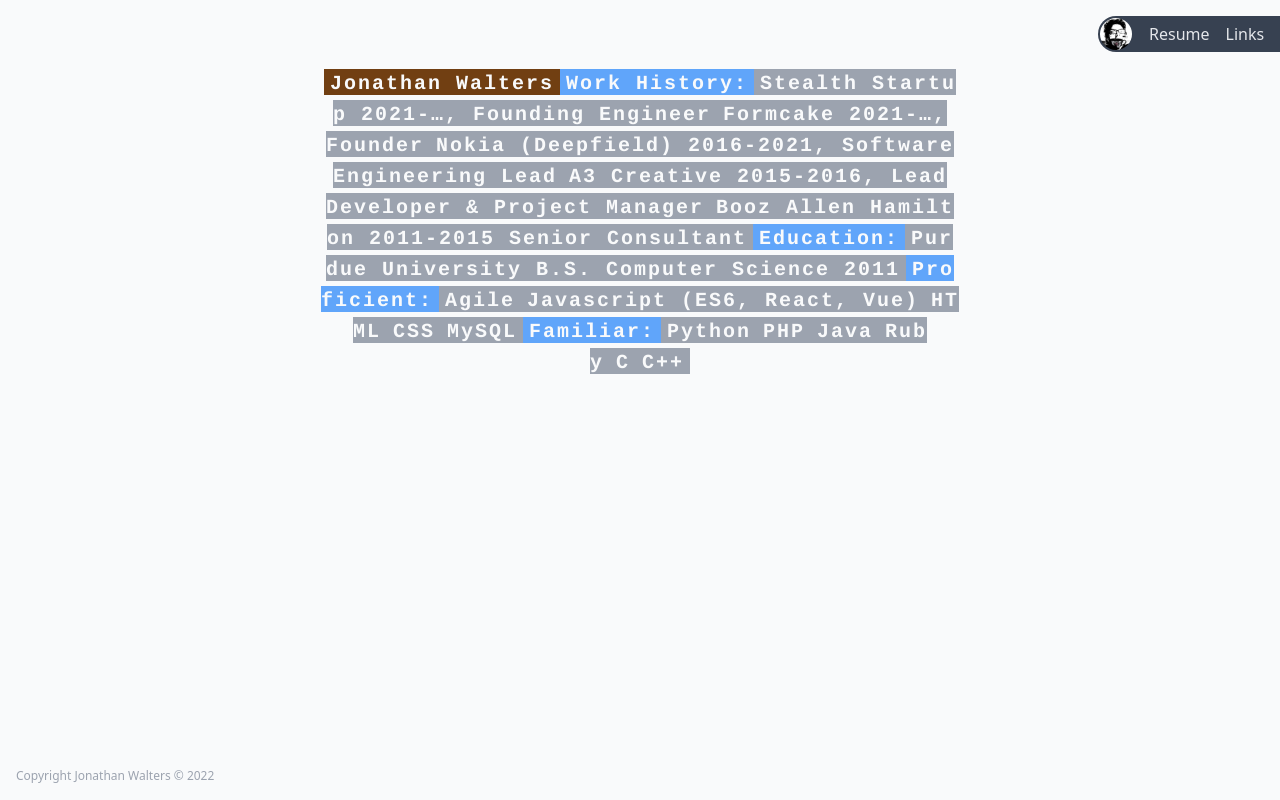
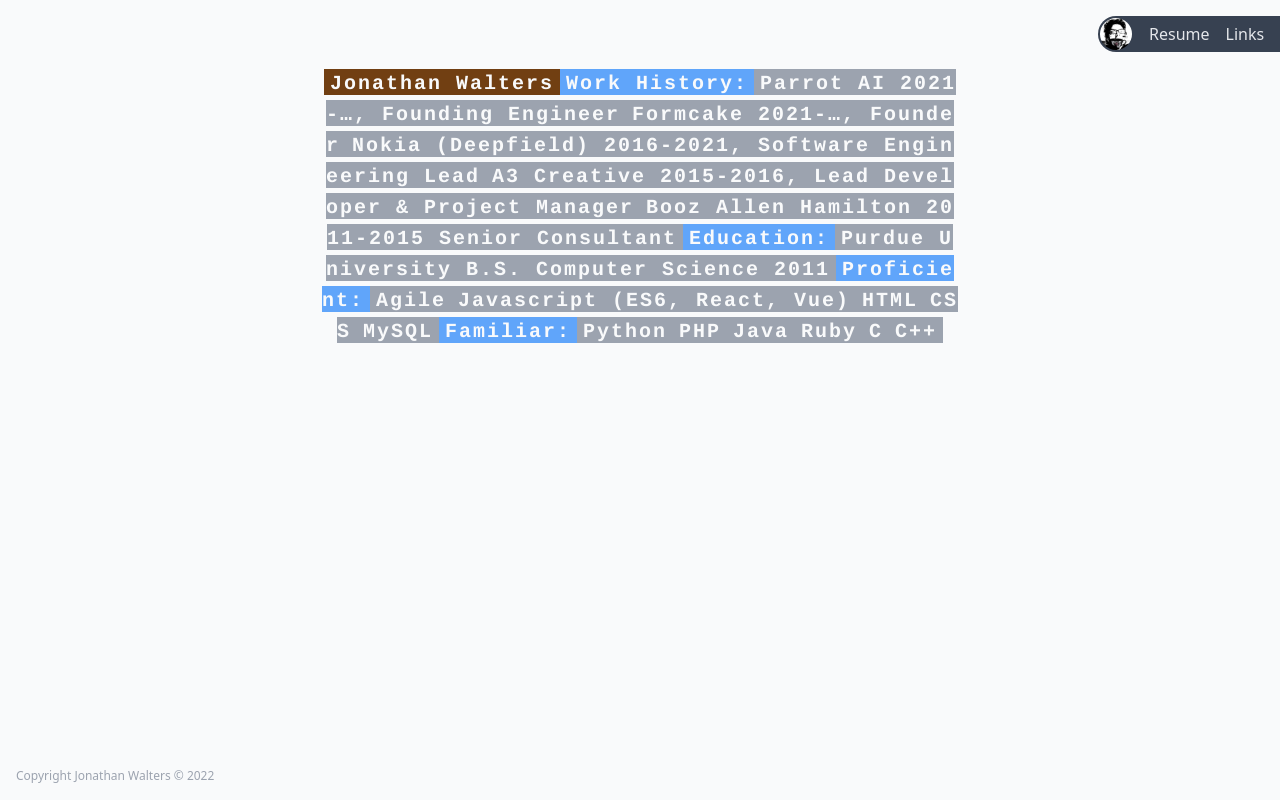
Before and after one commit to Chalks/chalks.github.io, a Nuxt app: page /resume in a window 1280 px wide. Built offline with nearby package versions, Linux system fonts and the light colour scheme.

Commit message:
update resume and links

```diff
--- a/src/pages/links.vue
+++ b/src/pages/links.vue
@@ -13,6 +13,7 @@
         <div class="pillar">
             <h2 class="pillar-word">games</h2>
             <a href="https://lichess.org" target="_blank" class="pillar-word">LICHESS.ORG</a>
+            <a href="https://chess.com" target="_blank" class="pillar-word">CHESS.COM</a>
             <a href="https://alt.org/nethack/" target="_blank" class="pillar-word">NETHACK</a>
             <a href="https://tagpro.gg" target="_blank" class="pillar-word">TAGPRO.GG</a>
             <a href="https://teamwood.itch.io/super-auto-pets" target="_blank" class="pillar-word">SUPER.AUTO.PETS</a>
--- a/src/pages/resume.vue
+++ b/src/pages/resume.vue
@@ -14,7 +14,7 @@
             <h1 class="pillar-word">Jonathan Walters</h1>
 
             <h2 class="pillar-word">Work History:</h2>
-            <p class="pillar-word">Stealth Startup 2021-…, Founding Engineer</p>
+            <p class="pillar-word">Parrot AI 2021-…, Founding Engineer</p>
             <p class="pillar-word">Formcake 2021-…, Founder</p>
             <p class="pillar-word">Nokia (Deepfield) 2016-2021, Software Engineering Lead</p>
             <p class="pillar-word">A3 Creative 2015-2016, Lead Developer & Project Manager</p>
```
